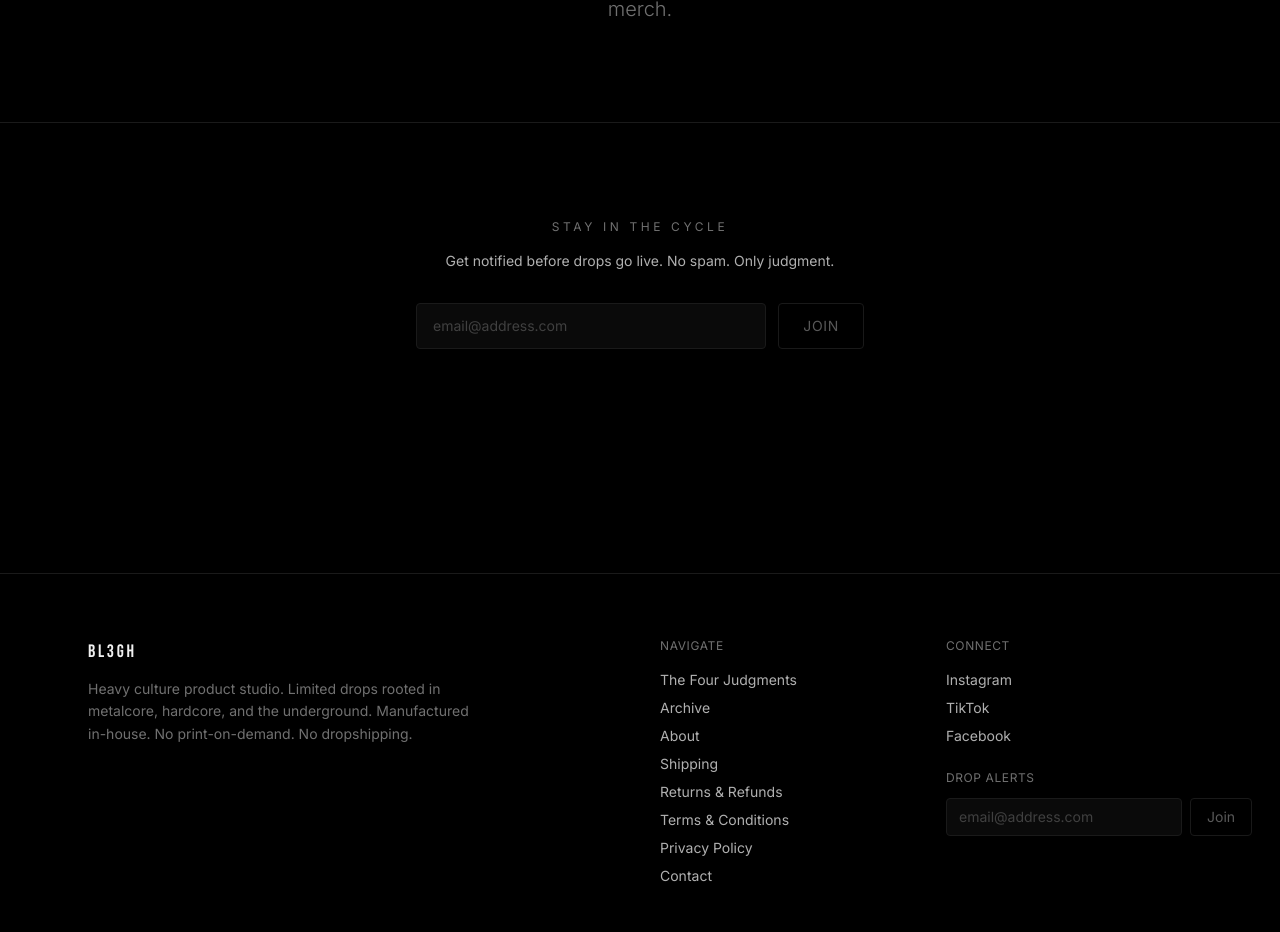
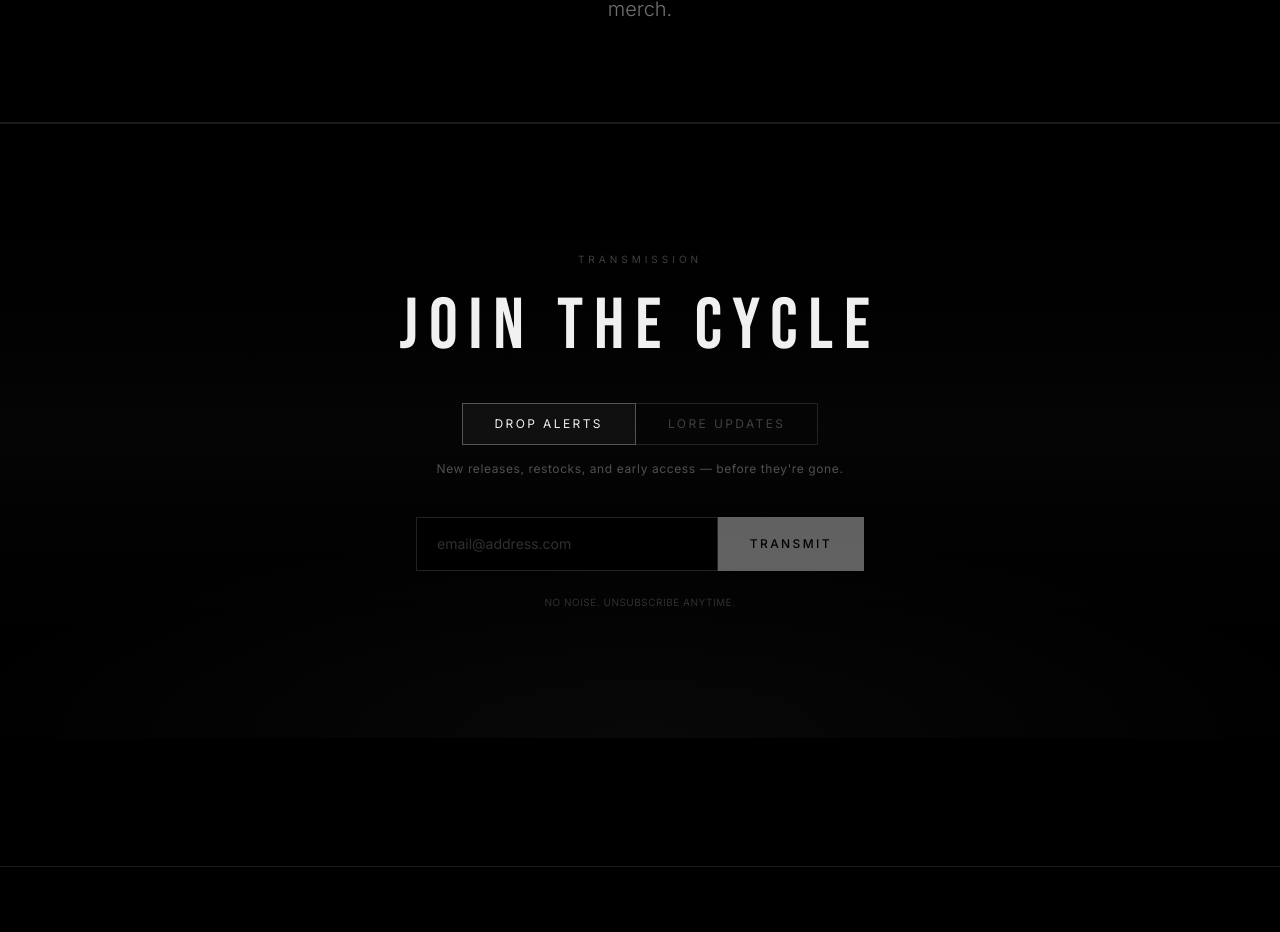
Before and after one commit to lucifers-mac/bl3gh-site, a Next.js app: page / in a window 1280 px wide. Shown: the part 1837-2769 px from the top of the page. Built offline with nearby package versions, Linux system fonts and the light colour scheme.

Commit message:
Replace minimal email section with full EmailCapture component (drops/lore toggle)

```diff
--- a/src/app/page.tsx
+++ b/src/app/page.tsx
@@ -1,7 +1,7 @@
 import Link from "next/link";
 import Image from "next/image";
 import { getJudgments, BUNDLE_PRICE, BUNDLE_SAVINGS } from "@/lib/products";
-import { EmailForm } from "@/components/EmailForm";
+import { EmailCapture } from "@/components/EmailCapture";
 
 export default function Home() {
   const judgments = getJudgments();
@@ -108,13 +108,7 @@ export default function Home() {
       </section>
 
       {/* EMAIL CAPTURE */}
-      <section className="max-w-xl mx-auto px-6 py-24 text-center">
-        <h2 className="text-xs tracking-[0.3em] text-[#707070] uppercase mb-4">Stay in the cycle</h2>
-        <p className="text-sm text-[#b0b0b0] mb-8">
-          Get notified before drops go live. No spam. Only judgment.
-        </p>
-        <EmailForm className="max-w-md mx-auto" segment="drops" source="Homepage" />
-      </section>
+      <EmailCapture />
     </div>
   );
 }
--- /dev/null
+++ b/src/components/EmailCapture.tsx
@@ -0,0 +1,117 @@
+"use client";
+
+import { useState } from "react";
+
+export function EmailCapture() {
+  const [email, setEmail] = useState("");
+  const [segment, setSegment] = useState<"drops" | "lore">("drops");
+  const [status, setStatus] = useState<"idle" | "submitting" | "success" | "error">("idle");
+
+  async function handleSubmit(e: React.FormEvent) {
+    e.preventDefault();
+    if (!email) return;
+
+    setStatus("submitting");
+
+    try {
+      const res = await fetch("/api/subscribe", {
+        method: "POST",
+        headers: { "Content-Type": "application/json" },
+        body: JSON.stringify({ email, segment, source: "Homepage Email Capture" }),
+      });
+
+      if (!res.ok) throw new Error("Failed");
+      setStatus("success");
+      setEmail("");
+    } catch {
+      setStatus("error");
+      setTimeout(() => setStatus("idle"), 3000);
+    }
+  }
+
+  return (
+    <section className="relative border-t border-[#1a1a1a] overflow-hidden">
+      {/* Atmospheric background */}
+      <div className="absolute inset-0 bg-gradient-to-b from-black via-[#060606] to-black" />
+      <div className="absolute inset-0 bg-[radial-gradient(ellipse_80%_50%_at_50%_100%,_rgba(255,255,255,0.03)_0%,_transparent_70%)]" />
+
+      <div className="relative max-w-3xl mx-auto px-6 py-32 text-center">
+
+        {/* Label */}
+        <p className="text-[10px] tracking-[0.4em] text-[#404040] uppercase mb-6">
+          Transmission
+        </p>
+
+        {/* Headline */}
+        <h2 className="bl3gh-mark text-5xl md:text-7xl tracking-[0.15em] text-[#f0f0f0] mb-6"
+          style={{ textShadow: "0 0 60px rgba(255,255,255,0.04)" }}>
+          Join the Cycle
+        </h2>
+
+        {/* Segment toggle */}
+        <div className="flex justify-center gap-0 mb-4 mt-10">
+          <button
+            onClick={() => setSegment("drops")}
+            className={`px-8 py-3 text-xs tracking-[0.2em] uppercase border transition-all duration-300 ${
+              segment === "drops"
+                ? "border-[#555] text-[#f0f0f0] bg-white/[0.04]"
+                : "border-[#222] text-[#404040] hover:text-[#707070] hover:border-[#333]"
+            }`}
+          >
+            Drop Alerts
+          </button>
+          <button
+            onClick={() => setSegment("lore")}
+            className={`px-8 py-3 text-xs tracking-[0.2em] uppercase border-t border-b border-r transition-all duration-300 ${
+              segment === "lore"
+                ? "border-[#555] text-[#f0f0f0] bg-white/[0.04]"
+                : "border-[#222] text-[#404040] hover:text-[#707070] hover:border-[#333]"
+            }`}
+          >
+            Lore Updates
+          </button>
+        </div>
+
+        {/* Segment description */}
+        <p className="text-xs text-[#505050] tracking-wider mb-10 h-4">
+          {segment === "drops"
+            ? "New releases, restocks, and early access — before they're gone."
+            : "Lore chapters, origin stories, and dispatches from the Book of BL3GH."}
+        </p>
+
+        {/* Form */}
+        {status === "success" ? (
+          <div className="py-6">
+            <p className="text-sm tracking-widest uppercase text-[#707070]">
+              You're in the cycle ✓
+            </p>
+          </div>
+        ) : (
+          <form onSubmit={handleSubmit} className="flex flex-col sm:flex-row gap-0 max-w-md mx-auto">
+            <input
+              type="email"
+              value={email}
+              onChange={(e) => setEmail(e.target.value)}
+              placeholder="email@address.com"
+              required
+              disabled={status === "submitting"}
+              className="flex-1 bg-black border border-[#222] px-5 py-4 text-sm text-[#f0f0f0] placeholder-[#303030] focus:border-[#444] focus:outline-none transition-colors disabled:opacity-50"
+            />
+            <button
+              type="submit"
+              disabled={status === "submitting" || !email}
+              className="px-8 py-4 bg-[#f0f0f0] text-black text-xs tracking-[0.2em] uppercase font-medium hover:bg-white transition-colors disabled:opacity-40 disabled:cursor-not-allowed whitespace-nowrap"
+            >
+              {status === "submitting" ? "..." : status === "error" ? "Try Again" : "Transmit"}
+            </button>
+          </form>
+        )}
+
+        {/* Fine print */}
+        <p className="text-[10px] text-[#303030] tracking-wider mt-6 uppercase">
+          No noise. Unsubscribe anytime.
+        </p>
+      </div>
+    </section>
+  );
+}
```
